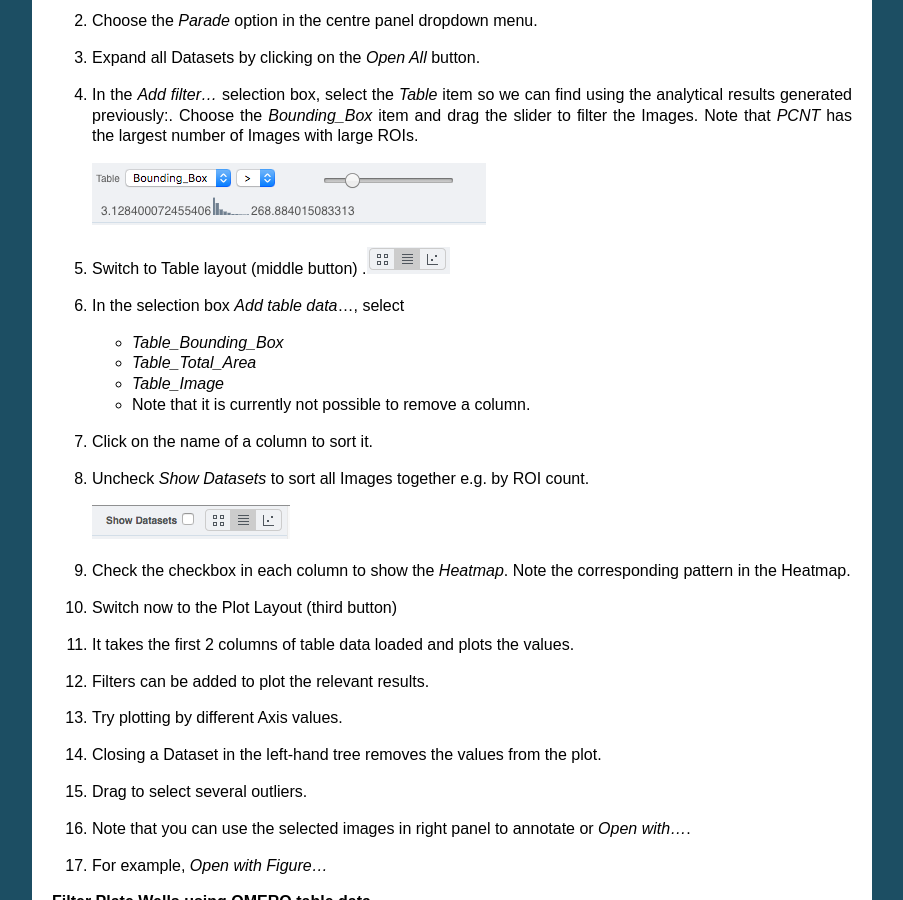
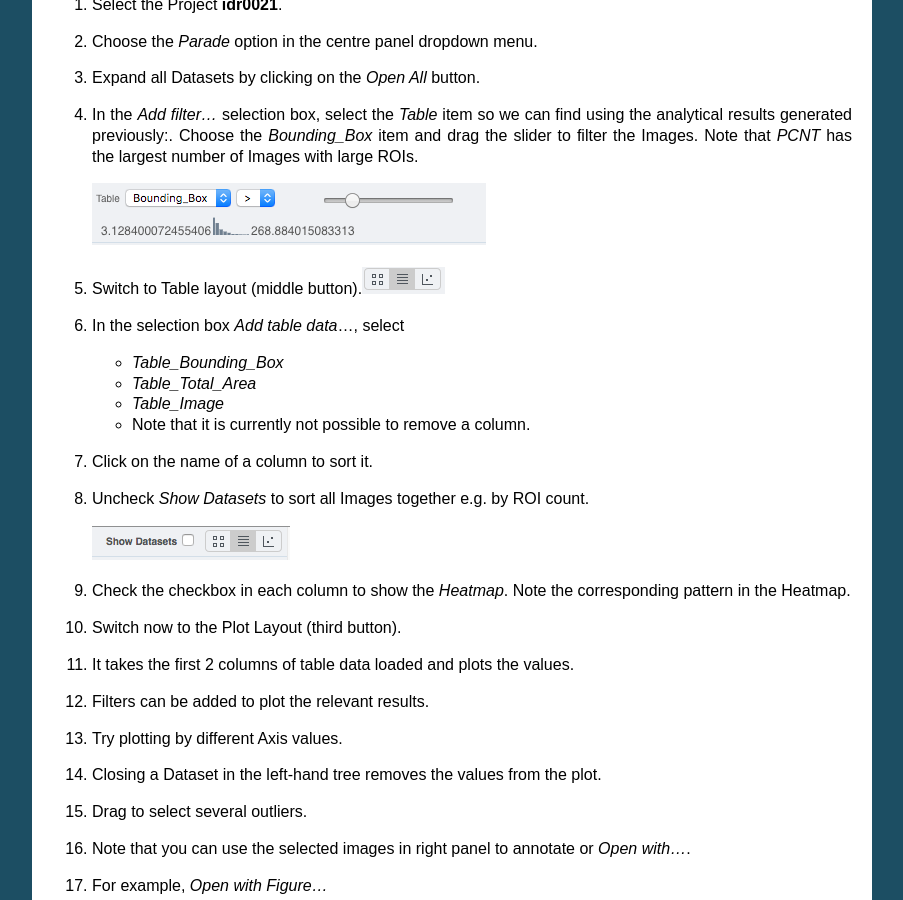
Before and after one commit to ome/omero-guide-parade, a Sphinx documentation site: the page built from docs/omero_parade.rst, in a window 1280 px wide and 900 px high, scrolled down 1319 px. Shown: the whole window, without its empty margins (198-1101 px from the left). Built offline with Sphinx 7.4.7, drawn with Linux system fonts in a browser that asks for light colours.

Commit message:
clean up

```diff
--- a/docs/omero_parade.rst
+++ b/docs/omero_parade.rst
@@ -16,6 +16,7 @@ Key-Value pairs, and data stored in OMERO.tables.
    https://pypi.org/project/omero-parade/
 
 **Resources:**
+--------------
 
 -  Sample images from the Image Data Resource (IDR) https://idr.openmicroscopy.org/webclient/?show=project-51. See https://github.com/ome/training-scripts/blob/master/maintenance/preparation/idr0021-data-prep.md for download and import instructions.
 
@@ -63,7 +64,7 @@ Key-Value pairs, and data stored in OMERO.tables.
 9.  Note that you can use the selected images in right panel to annotate
     or *Open with...*.
 
-10. For example, *Open with Figure…*
+10. For example, *Open with Figure...*
 
 **Analyze OMERO.table data using OMERO.parade**
 
@@ -92,7 +93,7 @@ Fiji workflow).
 
    |image1|
 
-#.  Switch to Table layout (middle button) .\ |image2|
+#.  Switch to Table layout (middle button).\ |image2|
 
 #.  In the selection box *Add table data*\ …, select
 
@@ -113,7 +114,7 @@ Fiji workflow).
 #.  Check the checkbox in each column to show the *Heatmap*. Note the
     corresponding pattern in the Heatmap.
 
-#.  Switch now to the Plot Layout (third button)
+#.  Switch now to the Plot Layout (third button).
 
 #.  It takes the first 2 columns of table data loaded and plots the values.
 
@@ -127,7 +128,7 @@ Fiji workflow).
 
 #.  Note that you can use the selected images in right panel to annotate or *Open with...*.
 
-#.  For example, *Open with Figure…*
+#.  For example, *Open with Figure...*
 
 **Filter Plate Wells using OMERO.table data**
 
@@ -142,7 +143,7 @@ Let’s now look at the results generated by CellProfiler
 3. In the *Thumbnails* chooser at the top-right of the centre panel,
    select the *Parade* plugin.
 
-4. At the top-left of the centre panel choose *Add filter…* -> *Table*
+4. At the top-left of the centre panel choose *Add filter...* -> *Table*
    to filter Wells by the data from CellProfiler.
 
 5. Change the filter from *ImageNumber* to *Cell_Count* (at the bottom
```
